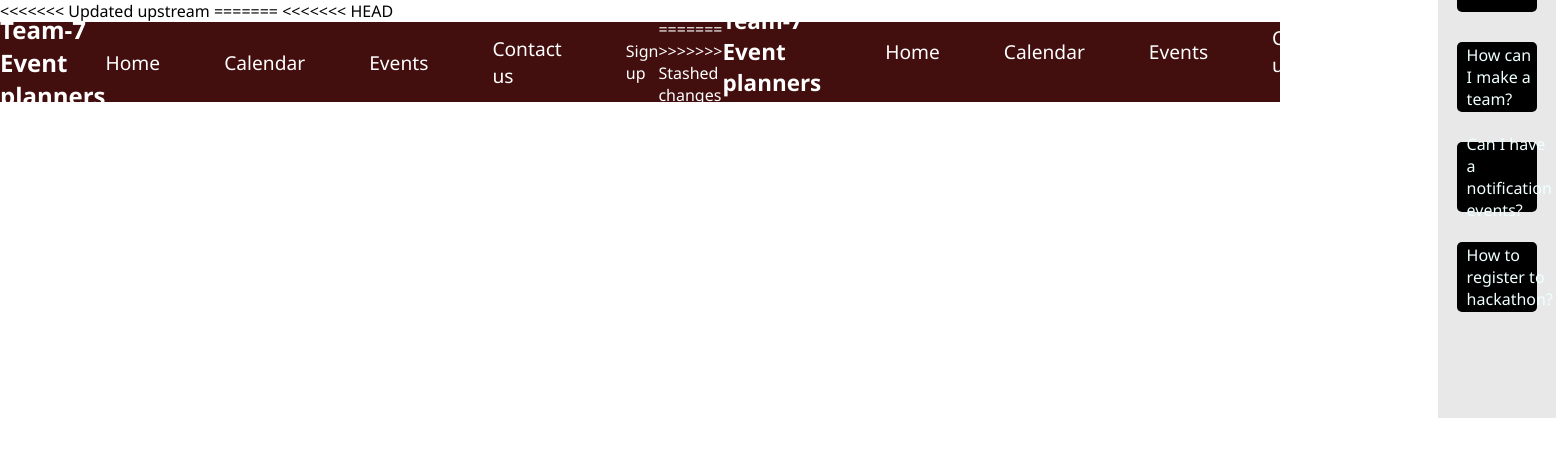
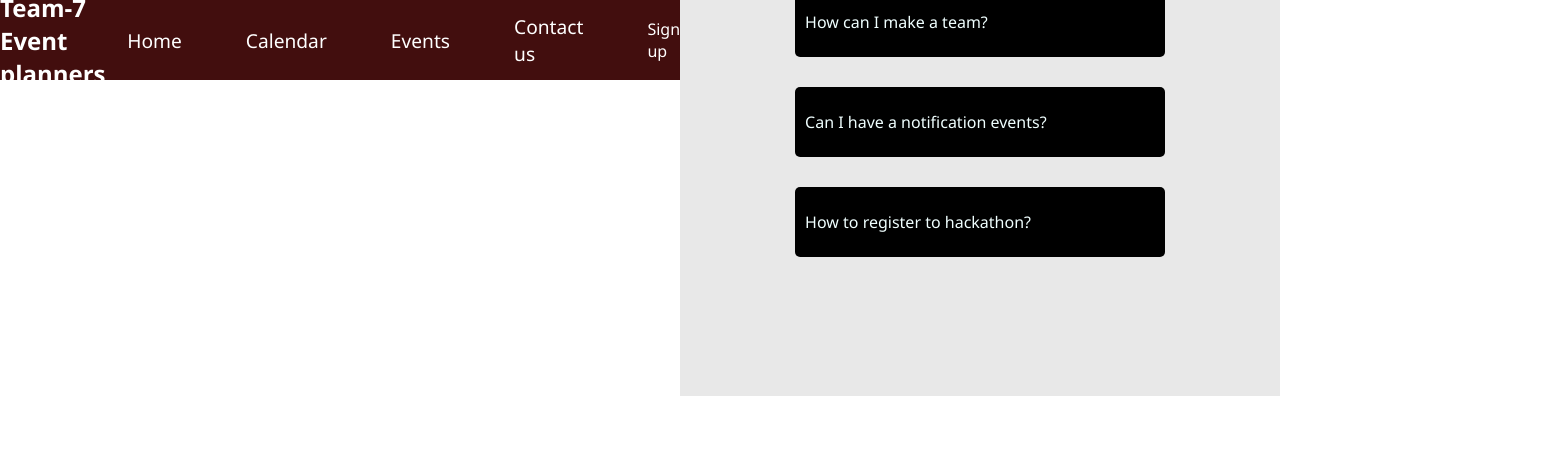
Before and after one commit to Deekshigowda08/hackathon, a plain HTML site: page index.html in a window 1280 px wide. Shown: the whole page, 1556 px wide, since content can reach past the window. Drawn offline with Linux system fonts and the light colour scheme; a script that the page names is missing.

Commit message:
homeonedit

```diff
--- a/index.html
+++ b/index.html
@@ -7,15 +7,10 @@
     <title>Event planner</title>
     <link rel="stylesheet" href="style.css">
 </head>
-
 <body>
-<<<<<<< Updated upstream
-=======
-<<<<<<< HEAD
     <nav class="nav1">
         <div class="head"><h1><b>Team-7 Event planners</b></h1></div>
         <div class="options">
-
             <ul class="nav">
                 <li>Home</li>
                 <li><a href="calendar.html">Calendar</a></li>
@@ -24,21 +19,6 @@
                 <a href="contact.html">Sign up</a>
             </ul>
         </div>
-=======
->>>>>>> Stashed changes
-    <nav>
-        <ul class="nav">
-            <li class="head">
-                <h1><b>Team-7 Event planners</b></h1>
-            </li>
-            <li>Home</li>
-            <li><a href="calendar.html">Calendar</a></li>
-            <li><a href="event.html">Events</a></li>
-            <li><a href="detail.html">Contact us</a></li>
-            <a href="contact.html">Sign up</a>
-        </ul>
->>>>>>> 415e46edbe568861faba992bbee0ae1e7ed99983
-    </nav>
     <div class="container">
         <div class="big"><h1>Most common questions</h1></div>
         <div class="box1 box">What is hackathon?</div>
```
